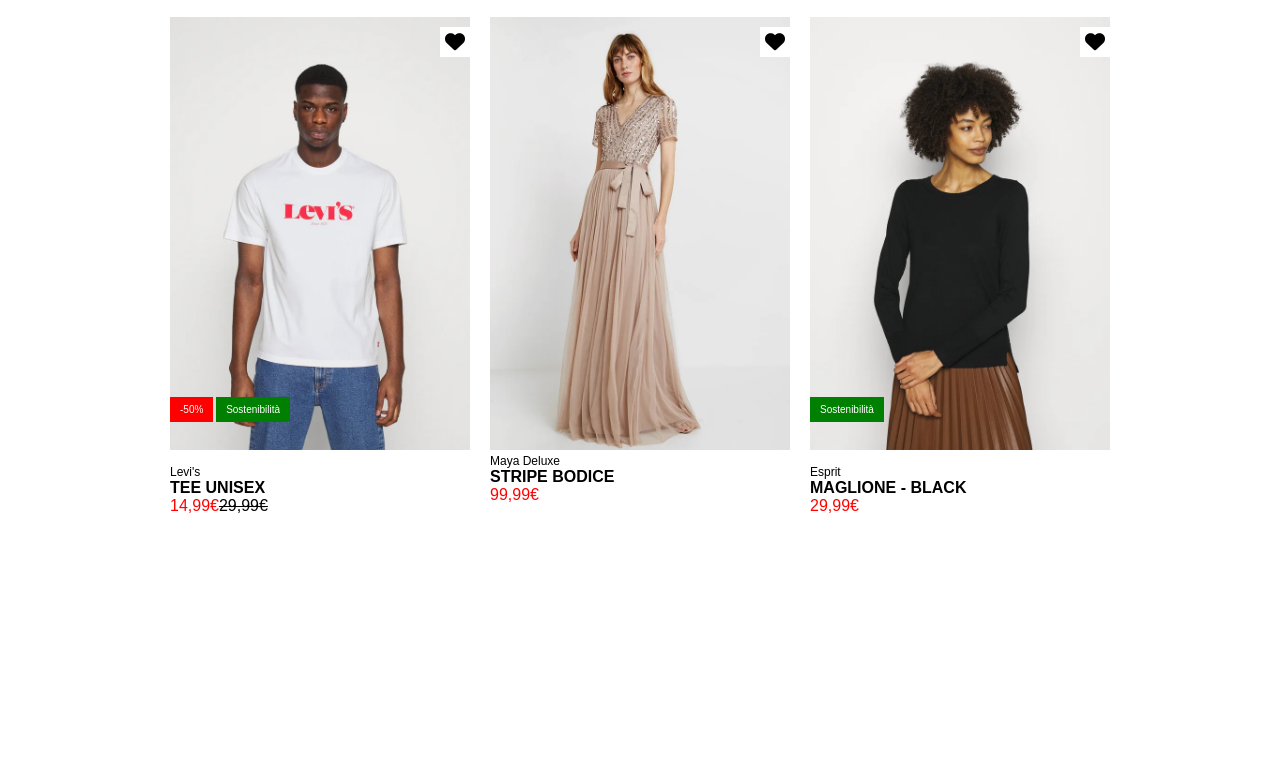
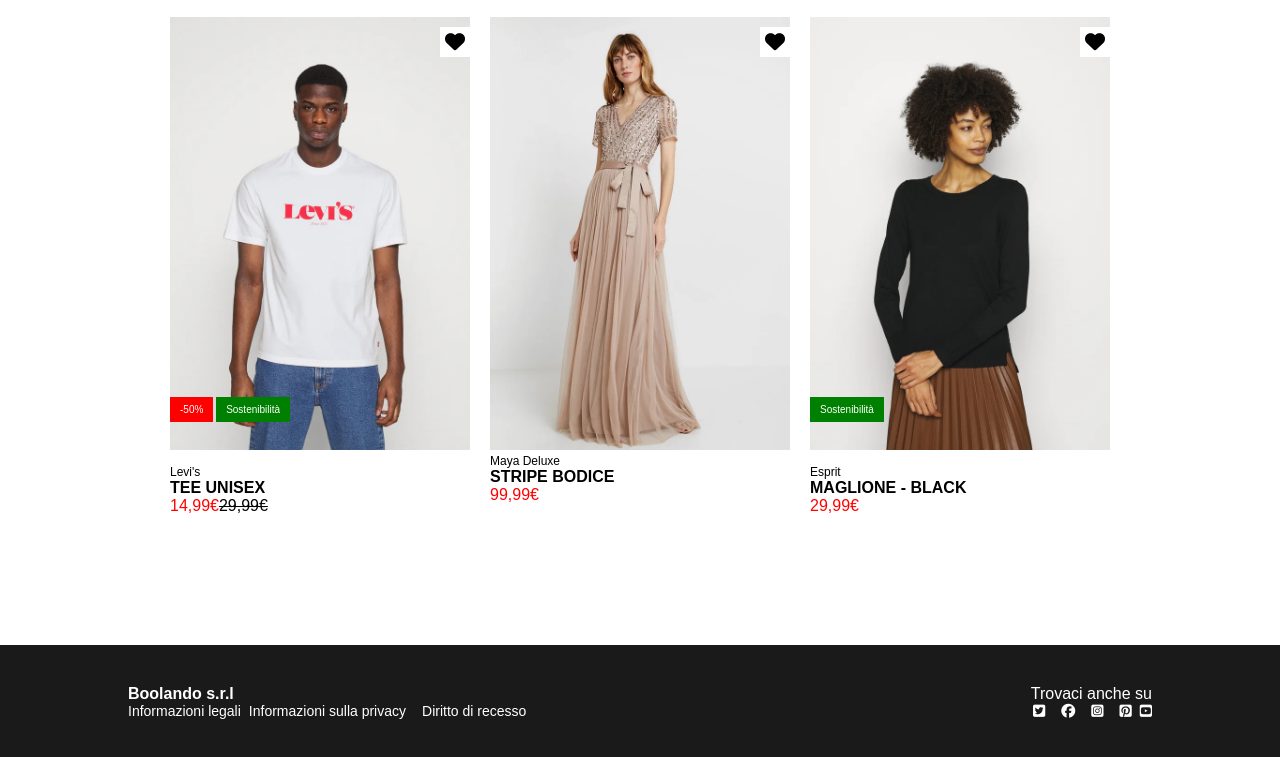
Before and after one commit to micheledidonna01/html-css-boolando, a plain HTML site: page index.html in a window 1280 px wide. Shown: the part 631-1388 px from the top of the page. Before the commit the page ends 1146 px from the top, so only its background shows below. Drawn offline with Linux system fonts and the light colour scheme.

Commit message:
feat: create page's footer

```diff
--- a/css/style.css
+++ b/css/style.css
@@ -101,7 +101,7 @@ CORPO DELLA PAGINA
 *****************/
 
 main{
-    padding-top:130px;
+    padding:130px 0;
 }
 
 #menu-clothing{
@@ -149,3 +149,30 @@ main #menu-clothing .card > .images:hover .img1{
 main #menu-clothing .card > .images:hover .img2{
     display:block;
 }
+
+
+/*****************
+PIEDE DELLA PAGINA
+*****************/
+
+footer{
+    color:#FFFFFF;
+    background-color:#1A1A1A;
+    padding:40px 0;
+}
+
+footer .footer-section{
+    width:80%;
+    justify-content:space-between;
+}
+
+footer .footer-section .right{
+    text-align:right;
+}
+
+footer .footer-section ul{
+    list-style-type:none;
+    display:flex;
+    font-size:14px;
+    font-weight:100;
+}
--- a/index.html
+++ b/index.html
@@ -133,7 +133,28 @@
     <!--/Corpo della pagina-->
 
     <!--Piede della pagina-->
-    <footer></footer>
+    <footer>
+        <div class="footer-section d-flex m-auto">
+            <div class="left">
+                <h4>Boolando s.r.l</h4>
+                <ul>
+                    <li><a href="">Informazioni legali</a></li>
+                    <li class="mx-8"><a href="">Informazioni sulla privacy</a></li>
+                    <li class="mx-8"><a href="">Diritto di recesso</a></li>
+                </ul>
+            </div>
+            <div class="right">
+                <p>Trovaci anche su</p>
+                <ul>
+                    <li class="mx-8"><a href=""><i class="fa-brands fa-square-twitter"></i></a></li>
+                    <li class="mx-8"><a href=""><i class="fa-brands fa-facebook"></i></a></li>
+                    <li class="mx-8"><a href=""><i class="fa-brands fa-square-instagram"></i></a></li>
+                    <li class="mx-8"><a href=""><i class="fa-brands fa-square-pinterest"></i></a></li>
+                    <li ><a href=""><i class="fa-brands fa-square-youtube"></i></a></li>
+                </ul>
+            </div>
+        </div>
+    </footer>
     <!--/Piede della pagina-->
 </body>
 
```
